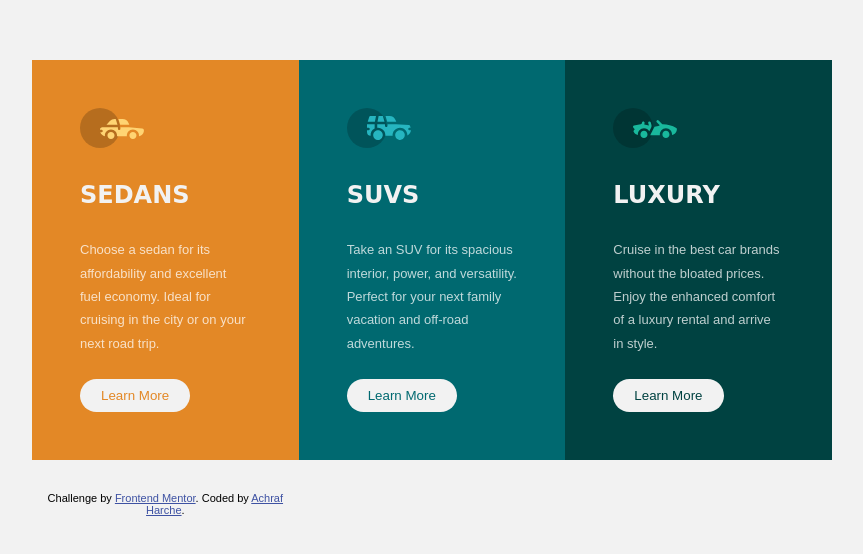
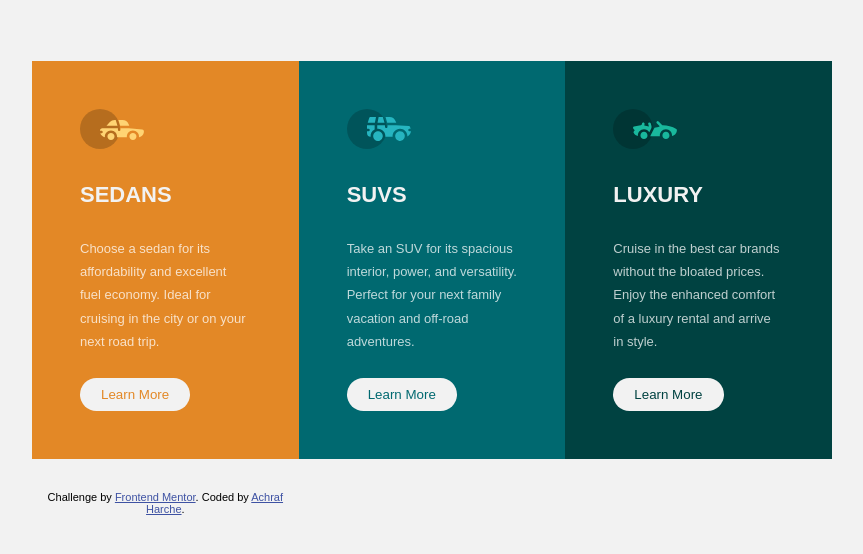
Before and after one commit to AchrafHarche/3-column-preview-card-component, a plain HTML site: page index.html in a window 1280 px wide. Shown: the part 112-666 px from the top of the page, without its empty margins (208-1071 px from the left). Drawn offline with Linux system fonts and the light colour scheme.

Commit message:
3rd commit

```diff
--- a/index.css
+++ b/index.css
@@ -34,6 +34,16 @@ body {
 .container img, p, h2 {
     margin-bottom: 1.5rem;
     line-height: 1.6;
+}
+
+.container h2 {
+    color: hsl(0, 0%, 95%);
+    font-family: 'Big Shoulders Display', sans-serif;
+    text-transform: uppercase;
+    font-weight: 700;
+    font-size: 22px;
+
+
 }
 
 .container p {
@@ -93,14 +103,7 @@ body {
     color: hsl(179, 100%, 13%);
 }
 
-.container h2 {
-    color: hsl(0, 0%, 95%);
-    font-family: 'Big Shoulders Display', cursive;
-    text-transform: uppercase;
-    font-weight: 700;
 
-
-}
 
 .container .sec1 {
     background-color: hsl(31, 77%, 52%);
```
